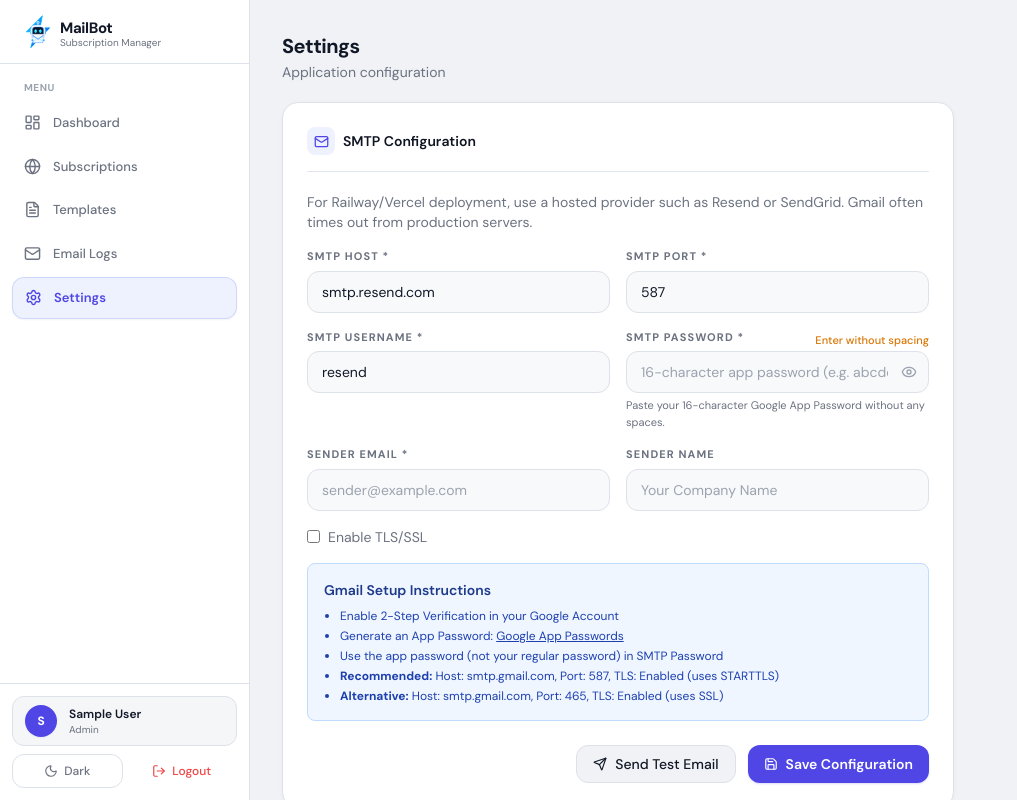
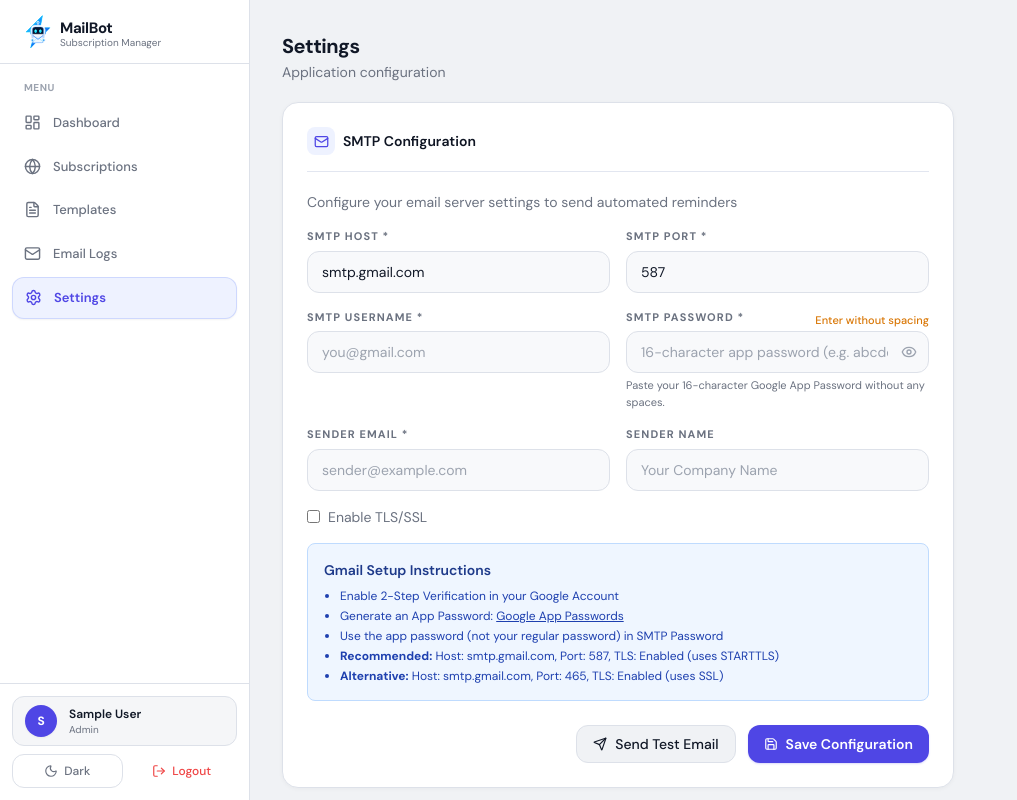
Before and after one commit to Muqsit-Chohan/MailBot-Domain-Subscription-Manager-2, a React (Vite) app in the folder frontend/: page /settings in a window 1280 px wide. Shown: the whole page, without its empty margins (0-1017 px from the left). Built offline with nearby package versions, Linux system fonts and the light colour scheme; no server answers; sample sign-in values are in the browser's storage.

Commit message:
update for railway

```diff
--- a/frontend/src/pages/SettingsPage.jsx
+++ b/frontend/src/pages/SettingsPage.jsx
@@ -26,9 +26,9 @@ export default function SettingsPage() {
 
   // ---------- SMTP form state ----------
   const [smtpForm, setSmtpForm] = useState({
-    host: 'smtp.resend.com',
+    host: 'smtp.gmail.com',
     port: '587',
-    username: 'resend',
+    username: '',
     password: '',
     senderEmail: '',
     senderName: '',
@@ -189,7 +189,7 @@ export default function SettingsPage() {
       {/* ===== UPDATED Email/SMTP Section ===== */}
       <Section title="SMTP Configuration" icon={Mail}>
         <p className="text-sm text-[#6b7280] dark:text-[#8b92b3] mb-4">
-          For Railway/Vercel deployment, use a hosted provider such as Resend or SendGrid. Gmail often times out from production servers.
+          Configure your email server settings to send automated reminders
         </p>
 
         <form onSubmit={handleSave} className="space-y-4">
```
Also changed, not shown: frontend/vercel.json, 1 other file (tests, documents, lock files or other folders).
